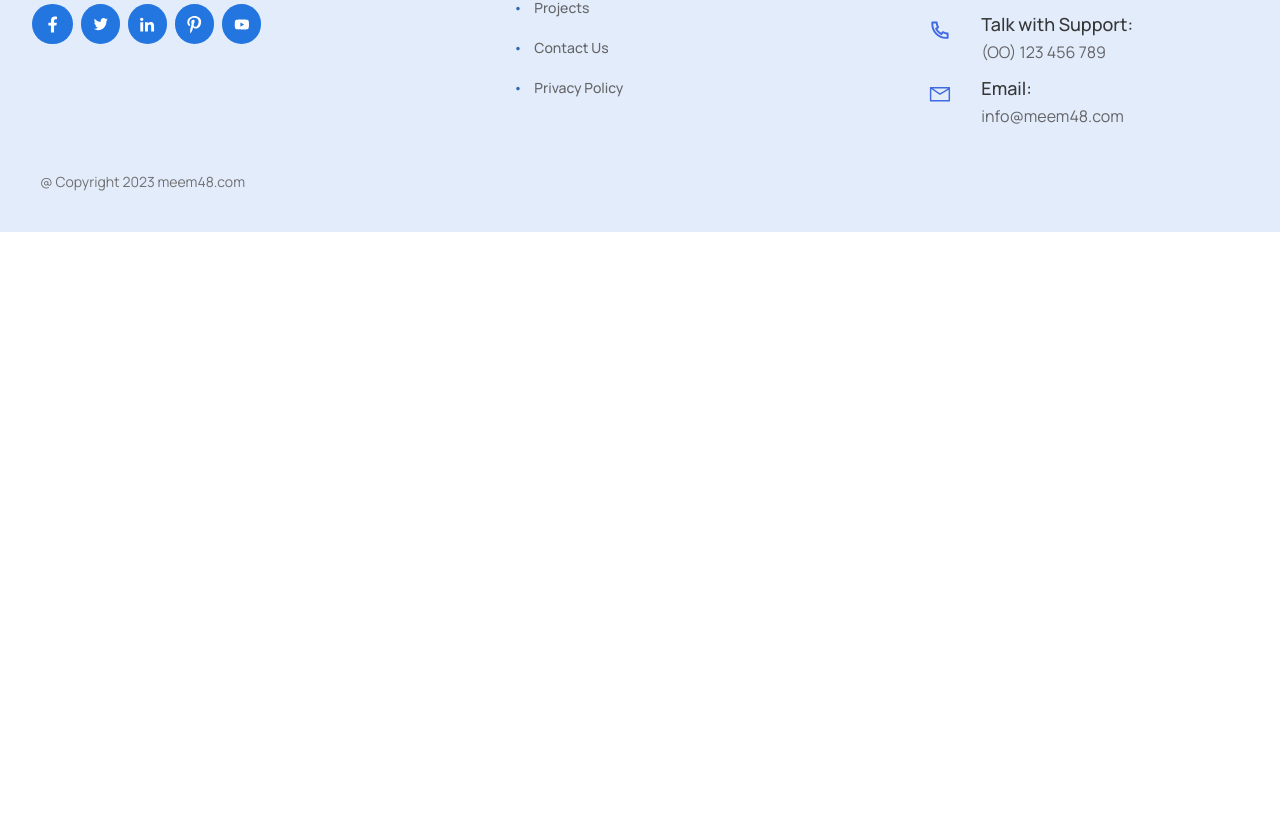
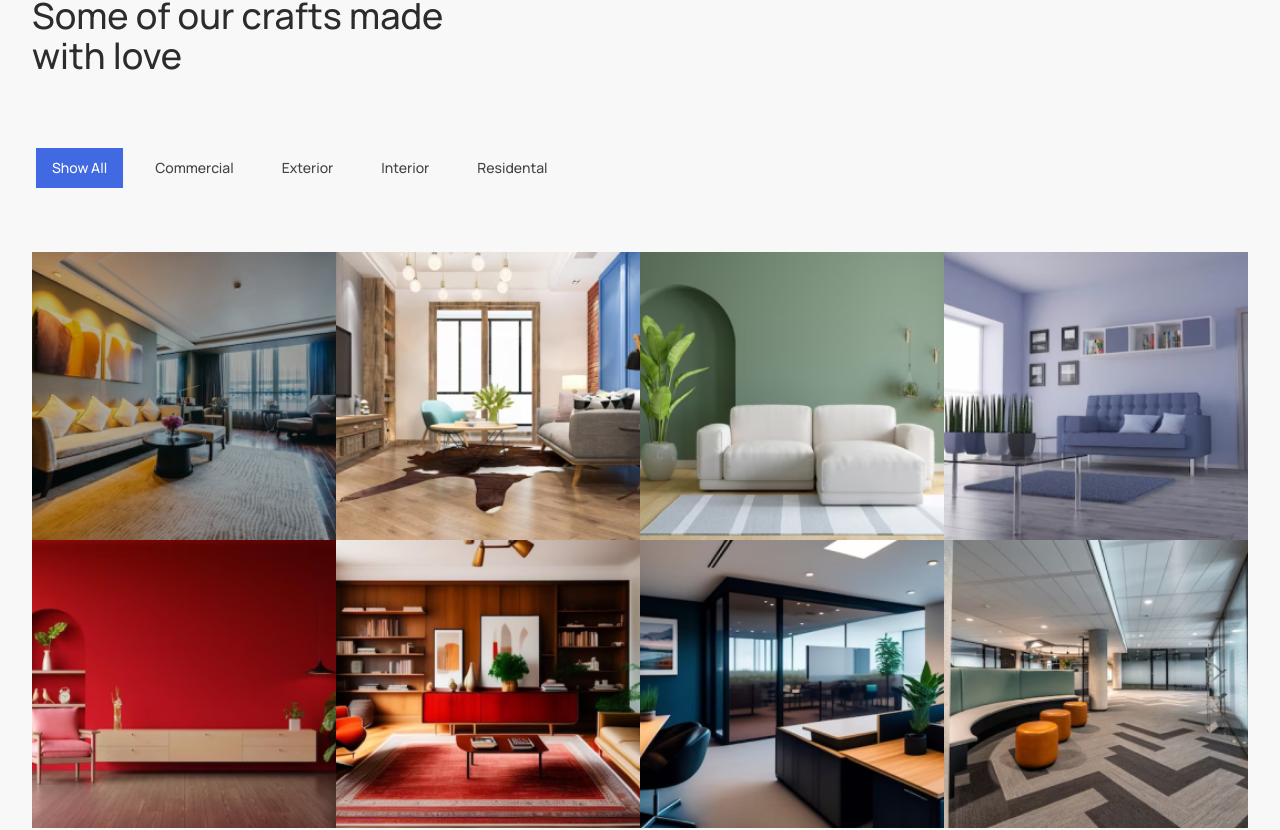
Before and after one commit to prasnaaryal/meem-48, a Next.js app: page / in a window 1280 px wide. Shown: the part 7275-8105 px from the top of the page. Before the commit the page ends 7507 px from the top, so only its background shows below. Built offline with nearby package versions, Linux system fonts and the light colour scheme.

Commit message:
project section

```diff
--- /dev/null
+++ b/src/views/Home/Projects.tsx
@@ -0,0 +1,90 @@
+import StyledHeader from "@/components/StyledHeader";
+import { Tabs, TabsContent, TabsList, TabsTrigger } from "@/components/ui/tabs";
+
+function Award() {
+  const all = [
+    "/assets/images/projects/1.png",
+    "/assets/images/projects/2.png",
+    "/assets/images/projects/3.png",
+    "/assets/images/projects/4.png",
+    "/assets/images/projects/5.png",
+    "/assets/images/projects/6.png",
+    "/assets/images/projects/7.png",
+    "/assets/images/projects/8.png",
+  ];
+
+  return (
+    <div className="bg-cream py-36">
+      <div className="container flex flex-col gap-12">
+        <div className="flex flex-col gap-3">
+          <StyledHeader title="OUR PROJECTS" singleLine={true} />
+          <h1 className="mb-6 text-2xl  sm:text-4xl font-medium text-head sm:w-[450px]">
+            Some of our crafts made with love
+          </h1>
+        </div>
+
+        <Tabs defaultValue="tab1">
+          <TabsList className="w-full flex gap-4 justify-start overflow-x-scroll overflow-y-hidden  sm:overflow-hidden max-w-screen-lg h-auto py-2 sm:py-0">
+            <TabsTrigger
+              value="tab1"
+              className=" data-[state=active]:text-white text-subHead h-8 px-4"
+            >
+              Show All
+            </TabsTrigger>
+            <TabsTrigger
+              value="tab2"
+              className=" data-[state=active]:text-white text-subHead h-8 px-4"
+            >
+              Commercial
+            </TabsTrigger>
+            <TabsTrigger
+              value="tab3"
+              className=" data-[state=active]:text-white text-subHead h-8 px-4"
+            >
+              Exterior
+            </TabsTrigger>
+            <TabsTrigger
+              value="tab4"
+              className=" data-[state=active]:text-white text-subHead h-8 px-4"
+            >
+              Interior
+            </TabsTrigger>
+            <TabsTrigger
+              value="tab5"
+              className=" data-[state=active]:text-white text-subHead h-8 px-4"
+            >
+              Residental
+            </TabsTrigger>
+          </TabsList>
+          <TabsContent value="tab1" className="pt-14 ">
+            <div className="grid grid-cols-12">
+              {all.map((img, index) => (
+                <div className="col-span-12 sm:col-span-3" key={index}>
+                  <img
+                    src={img}
+                    alt="images"
+                    className="w-full h-72 object-cover"
+                  />
+                </div>
+              ))}
+            </div>
+          </TabsContent>
+          <TabsContent value="tab2" className="py-14">
+            222222
+          </TabsContent>
+          <TabsContent value="tab3" className="py-14">
+            333333
+          </TabsContent>
+          <TabsContent value="tab4" className="py-14">
+            444444
+          </TabsContent>
+          <TabsContent value="tab5" className="py-14">
+            555555
+          </TabsContent>
+        </Tabs>
+      </div>
+    </div>
+  );
+}
+
+export default Award;
--- a/src/views/Home/index.tsx
+++ b/src/views/Home/index.tsx
@@ -6,6 +6,7 @@ import Residental from "./Residental";
 import Tailored from "./Tailored";
 import Work from "./Work";
 import Services from "./Services";
+import Projects from "./Projects";
 
 function Index() {
   return (
@@ -18,6 +19,7 @@ function Index() {
       <Tailored />
       <Work />
       <Services />
+      <Projects />
     </div>
   );
 }
```
